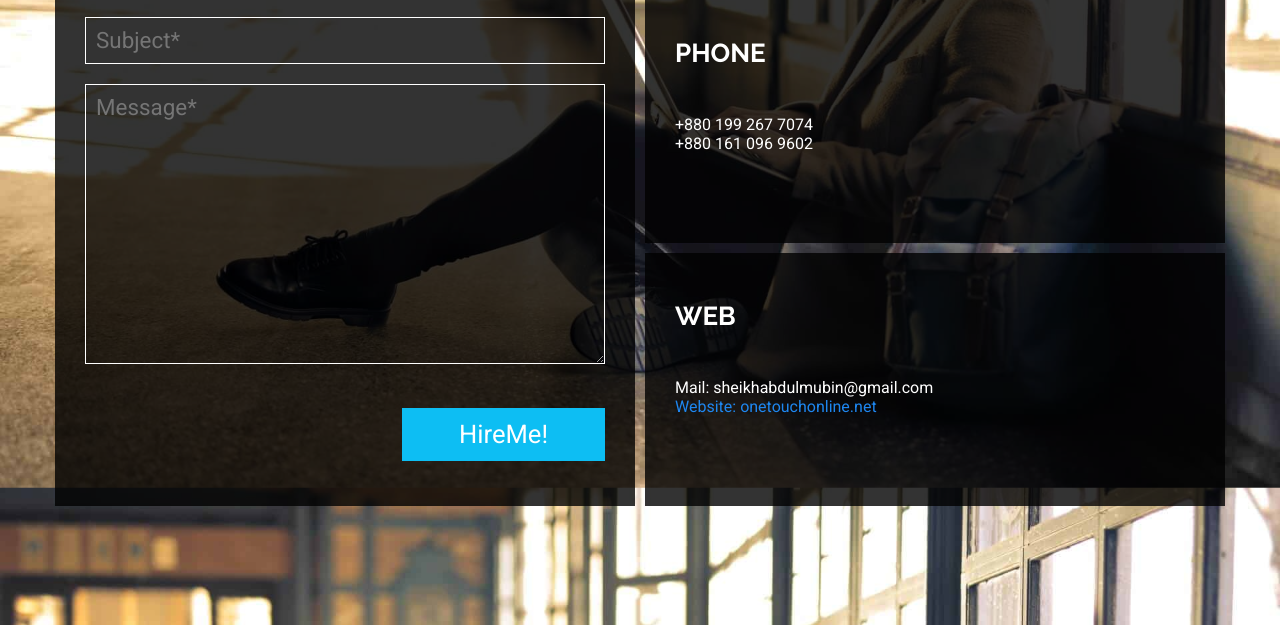
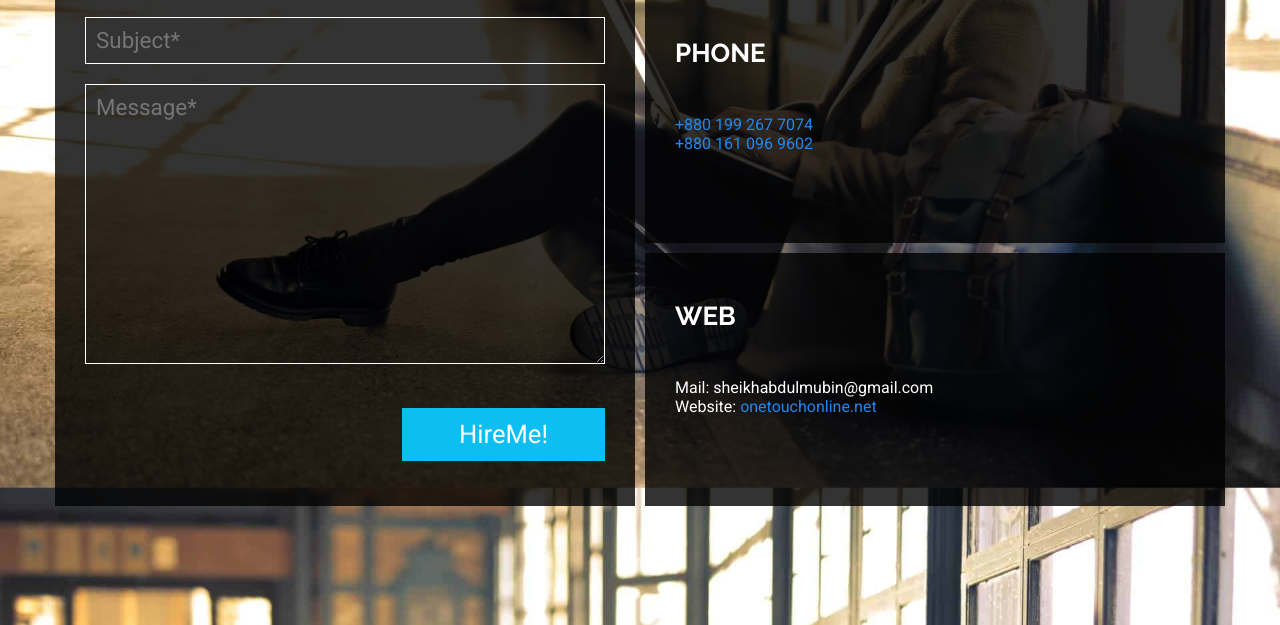
Before and after one commit to sam-mubin/project-1, a plain HTML site: page index.html in a window 1280 px wide. Shown: the part 4708-5333 px from the top of the page. Drawn offline with nearby package versions, Linux system fonts and the light colour scheme.

Commit message:
Update index.html

```diff
--- a/index.html
+++ b/index.html
@@ -261,12 +261,12 @@
                     </div>
                     <div class="next-grid-form-items">
                         <h3>Phone</h3>
-                        <p>+880 199 267 7074 <br>+880 161 096 9602</p>
+                        <p><a href="call">+880 199 267 7074 <br>+880 161 096 9602</a></p>
                     </div>
                     <div class="next-grid-form-items">
                         <h3>Web</h3>
                         <p>Mail: sheikhabdulmubin@gmail.com <br>
-                       <a href="onetouchonline.net">Website: onetouchonline.net</a>
+                        Website:<a href="onetouchonline.net"> onetouchonline.net</a>
                         </p>
                     </div>
                 </div>
```
